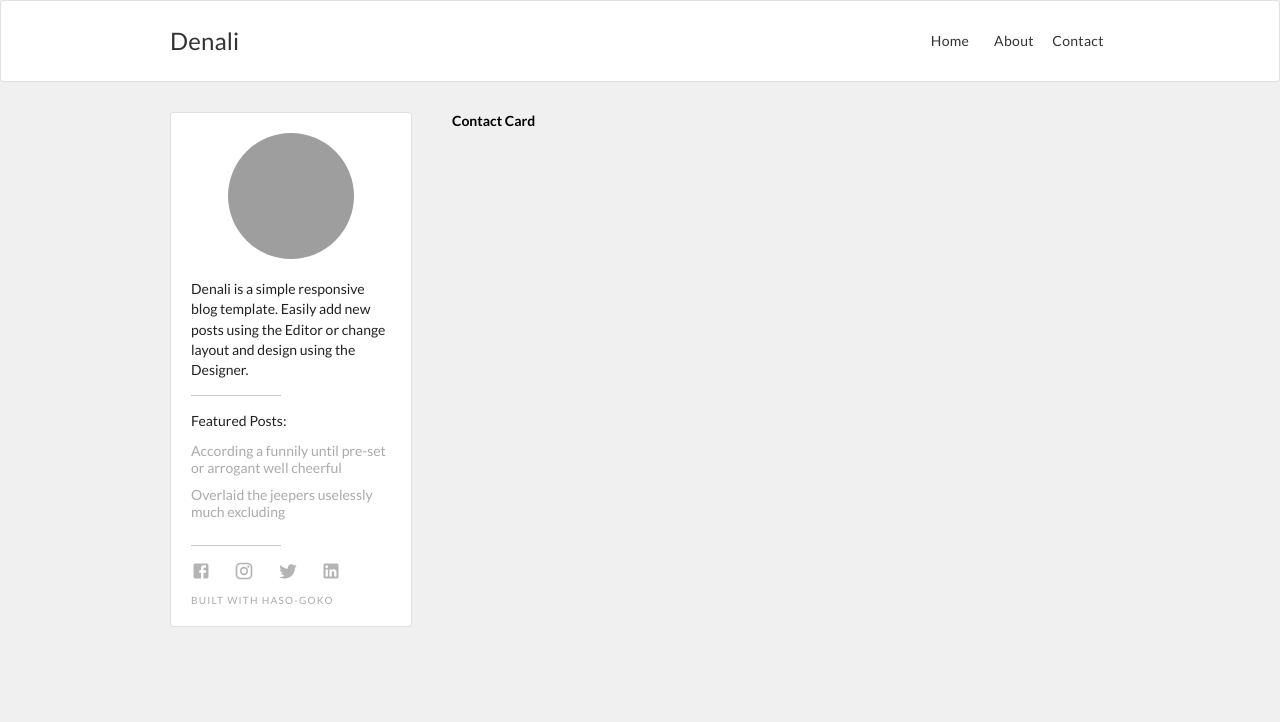
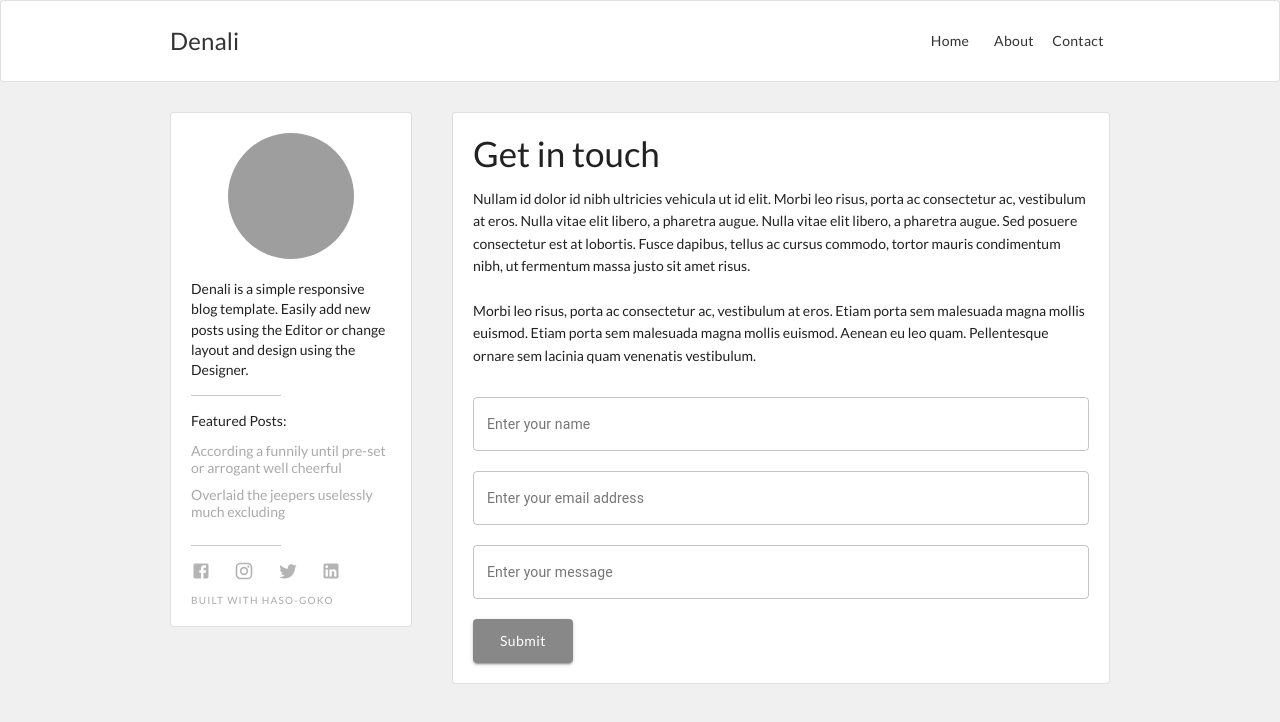
Before and after one commit to tunchasan/react-denali-blog-conversion, a React (Create React App) app: page /contact in a window 1280 px wide. Shown: the top 722 px of the page. Built offline with nearby package versions, Linux system fonts and the light colour scheme; grey boxes are pictures that could not be loaded.

Commit message:
Build and implement AboutCard component

```diff
--- a/src/Components/ContactCard/ContactCard.css
+++ b/src/Components/ContactCard/ContactCard.css
@@ -0,0 +1,37 @@
+.contactContainer {
+  display: flex;
+  flex-direction: column;
+  padding: 20px;
+}
+
+.mainTitle {
+  font-size: 35px;
+  line-height: 40px;
+  font-weight: 400;
+  margin-bottom: 15px;
+}
+
+.mainDetails {
+  margin-bottom: 20px;
+  line-height: 160%;
+}
+
+.textField {
+  margin: 10px 0px !important;
+  width: 100%;
+}
+
+.submit {
+  margin-top: 10px !important;
+  padding: 10px 0 !important;
+  width: 100px;
+  font-size: 16px !important;
+  color: white !important;
+  background-color: #888 !important;
+  text-transform: none !important;
+}
+
+.submit:hover {
+  background-color: #333 !important;
+  transition: all 200ms ease;
+}
--- a/src/Components/ContactCard/ContactCard.js
+++ b/src/Components/ContactCard/ContactCard.js
@@ -1,11 +1,60 @@
 import React from "react";
+
+import { Card, TextField, Button } from "@material-ui/core";
 import "./ContactCard.css";
 
 function ContactCard() {
   return (
-    <div>
-      <h1>Contact Card</h1>
-    </div>
+    <Card variant="outlined" className="contactContainer">
+      <div className="mainSection">
+        <h1 className="mainTitle">Get in touch</h1>
+        <p className="mainDetails">
+          Nullam id dolor id nibh ultricies vehicula ut id elit. Morbi leo
+          risus, porta ac consectetur ac, vestibulum at eros. Nulla vitae elit
+          libero, a pharetra augue. Nulla vitae elit libero, a pharetra augue.
+          Sed posuere consectetur est at lobortis. Fusce dapibus, tellus ac
+          cursus commodo, tortor mauris condimentum nibh, ut fermentum massa
+          justo sit amet risus.
+          <br />
+          <br />
+          Morbi leo risus, porta ac consectetur ac, vestibulum at eros. Etiam
+          porta sem malesuada magna mollis euismod. Etiam porta sem malesuada
+          magna mollis euismod. Aenean eu leo quam. Pellentesque ornare sem
+          lacinia quam venenatis vestibulum.
+        </p>
+      </div>
+      <div className="formSection">
+        <form noValidate autoComplete="off">
+          <TextField
+            className="textField"
+            id="outlined-basic"
+            label="Enter your name"
+            variant="outlined"
+          />
+        </form>
+        <form noValidate autoComplete="off">
+          <TextField
+            className="textField"
+            id="outlined-basic"
+            label="Enter your email address"
+            variant="outlined"
+          />
+        </form>
+        <form noValidate autoComplete="off">
+          <TextField
+            className="textField"
+            id="outlined-textarea"
+            label="Enter your message"
+            multiline
+            variant="outlined"
+          />
+        </form>
+
+        <Button className="submit" variant="contained">
+          Submit
+        </Button>
+      </div>
+    </Card>
   );
 }
 
```
